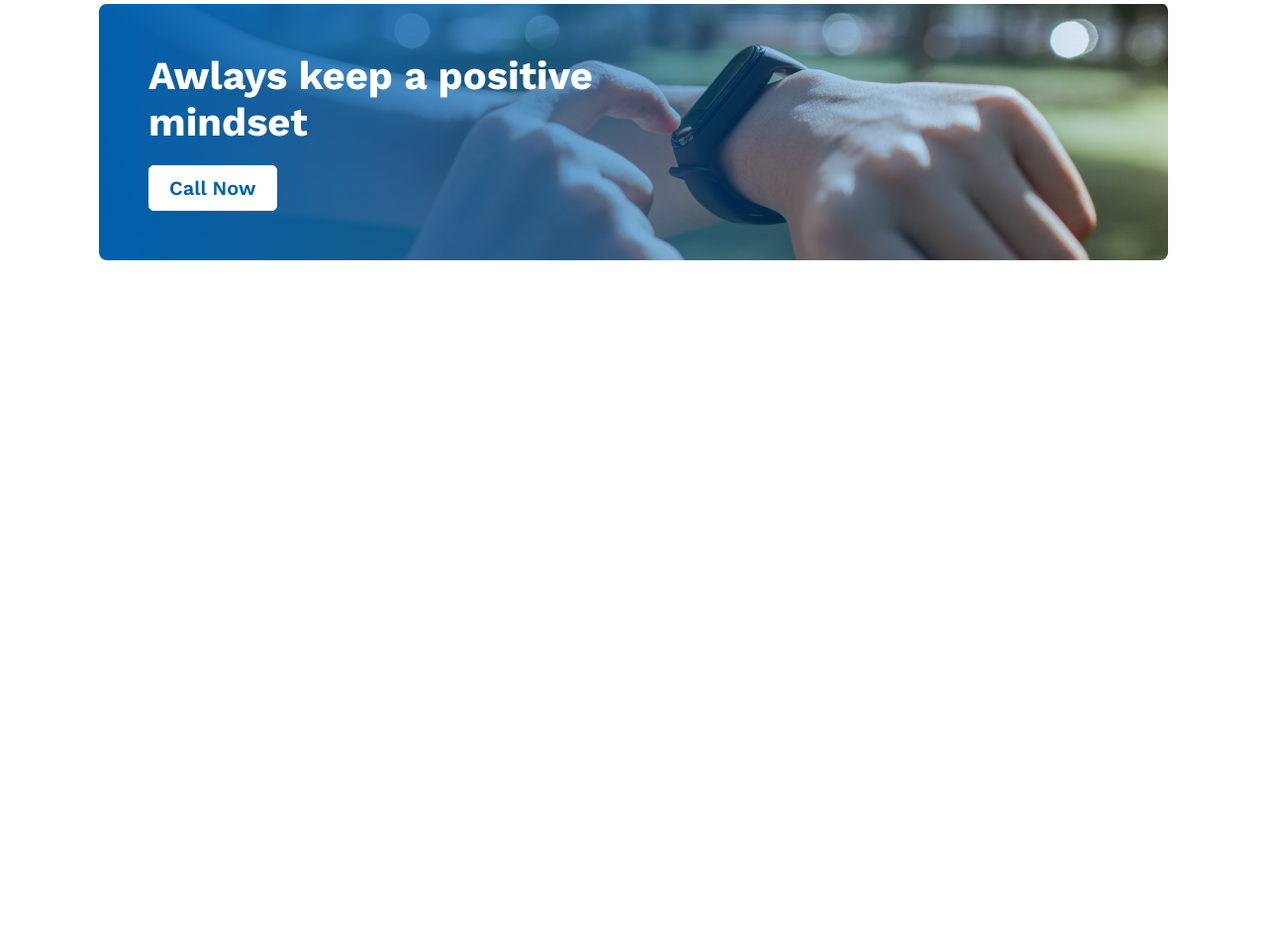
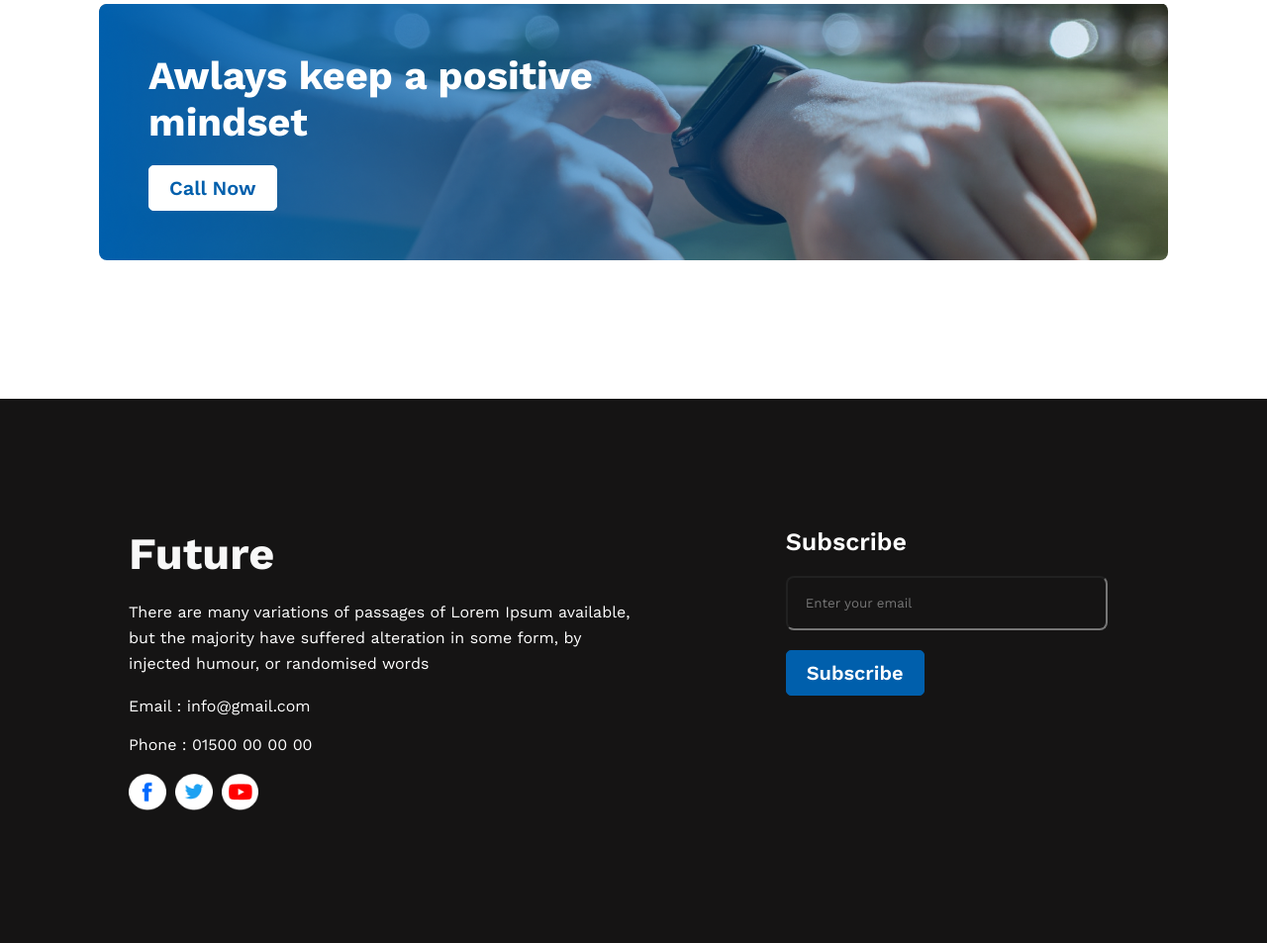
Before and after one commit to saadprof/PH-newYearNewMe-practice, a plain HTML site: page index.html in a window 1280 px wide. Shown: the part 1867-2820 px from the top of the page at 99% size. Before the commit the page ends 2270 px from the top, so only its background shows below. Drawn offline with nearby package versions, Linux system fonts and the light colour scheme.

Commit message:
Social options and contact ways added with proper styles.

```diff
--- a/index.html
+++ b/index.html
@@ -99,14 +99,44 @@
       <!-- Overlay mindset -->
       <section class="mindset">
         <div class="overlay">
-            <div class="overlay-contents">
-                <h3 class="mindset-tittle">Awlays keep a positive mindset</h3>
-                <button class="primary-btn">Call Now</button>
-            </div>
+          <div class="overlay-contents">
+            <h3 class="mindset-tittle">Awlays keep a positive mindset</h3>
+            <button class="primary-btn">Call Now</button>
+          </div>
         </div>
       </section>
     </main>
 
-    <footer></footer>
+    <!-- Social and contact section in footer -->
+    <footer id="footer">
+      <section class="footer-contents">
+
+        <!-- Social section -->
+        <div class="socials">
+          <h3 class="social-tittle">Future</h3>
+          <p class="social-disc">
+            There are many variations of passages of Lorem Ipsum available, but
+            the majority have suffered alteration in some form, by injected
+            humour, or randomised words
+          </p>
+          <p class="social-email">Email : info@gmail.com</p>
+          <p class="social-phone">Phone : 01500 00 00 00</p>
+          <ul class="social-icons">
+            <li><a href="#"><img src="images/icons/fb.png " alt=""></a></li>
+            <li><a href="#"><img src="images/icons/twitter.png " alt=""></a></li>
+            <li><a href="#"><img src="images/icons/youtube.png " alt=""></a></li>
+          </ul>
+        </div>
+
+        <!-- Contact section -->
+        <div class="contact">
+            <h4 class="contact-tittle">Subscribe</h4>
+
+            <input type="email" placeholder="Enter your email">
+
+            <button class="secondary-btn">Subscribe</button>
+        </div>
+      </section>
+    </footer>
   </body>
 </html>
--- a/style.css
+++ b/style.css
@@ -65,10 +65,13 @@
     margin: 20px 0px;
 }
 
+/* Main section styles */
 #main{
     max-width: 1080px;
     margin: 140px auto;
 }
+
+/* Main failures section styles */
 #main .failure-part{
     display: flex;
     align-items: center;
@@ -101,6 +104,7 @@
     color: #444343;
 }
 
+/* Main my plans section styles */
 #main .myPlans-tittle{
     margin: 130px 0px 50px 0;
     text-align: center;
@@ -113,14 +117,13 @@
     justify-content: space-around;
 }
 
-
+/* Main mindset and overlay section styles */
 #main .mindset{
     margin: 130px 0px;
     border-radius: 8px;
 
     background-image: url(images/gradient1.png), url(images/watch.png);
 }
-
 #main .overlay-contents{
     padding: 50px 0 50px 50px;
     width: 50%;
@@ -131,3 +134,54 @@
     color: #FFFFFF;
     margin-bottom: 20px;
 }
+
+/* Footer styles */
+#footer{
+    background-color: #151414;
+    color: #FFFFFF;
+}
+#footer .footer-contents{
+    padding: 130px;
+    display: flex;
+    justify-content: space-between;
+}
+#footer .socials{
+    width: 50%;
+}
+#footer .social-tittle{
+    font-size: 45px;
+    font-weight: 700;
+    color: #F8F8F8;
+}
+#footer .social-disc{
+    margin: 20px 0px;
+    font-size: 16px;
+    font-weight: 400;
+    line-height: 26px;
+}
+#footer .social-phone{
+    margin: 20px 0px;
+}
+#footer .social-icons{
+    display: flex;
+    align-items: center;
+}
+#footer .social-icons li{
+    list-style-type: none;
+}
+#footer .social-icons li img{
+    width: 80%;
+}
+
+#footer .contact-tittle{
+    font-size: 25px;
+    font-weight: 600;
+}
+#footer input{
+    margin: 20px 0px;
+    width: 80%;
+    padding: 18px;
+    background-color: transparent;
+    color: #FFFFFF;
+    border-radius: 8px;
+}
```
